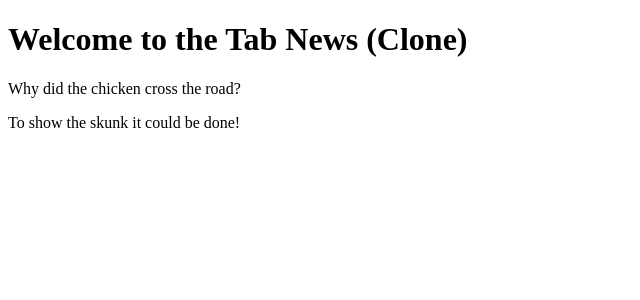
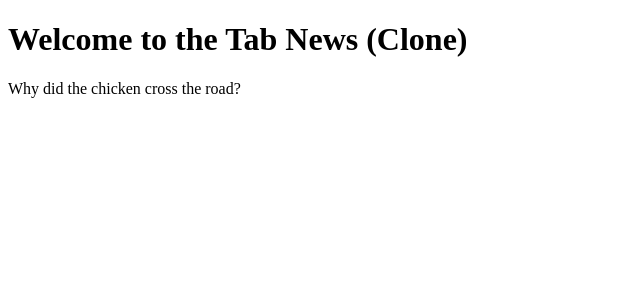
Before and after one commit to psylinux/tabnews-clone, a Next.js app: page / in a window 1280 px wide. Shown: the top 300 px of the page, without its empty margins (0-640 px from the left). Built offline with nearby package versions, Linux system fonts and the light colour scheme.

Commit message:
modified:   pages/index.js

```diff
--- a/pages/index.js
+++ b/pages/index.js
@@ -3,7 +3,9 @@ function Home() {
         <div>
             <h1>Welcome to the Tab News (Clone)</h1>
             <p>Why did the chicken cross the road?</p>
-            <p>To show the skunk it could be done!</p>
+            <p>
+                <marquee>To show the skunk it could be done!</marquee>
+            </p>
         </div>
     );
 }
```
